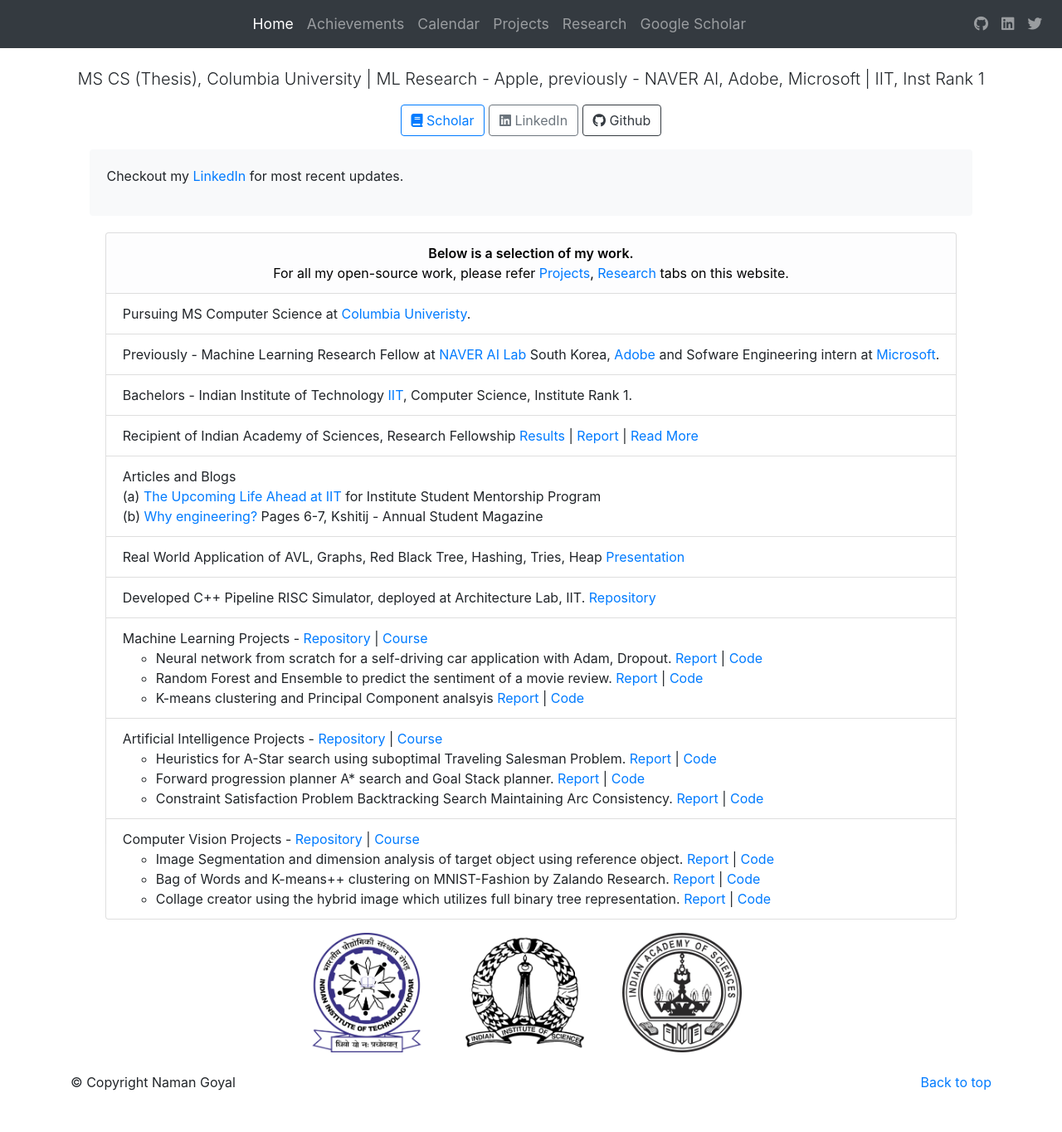
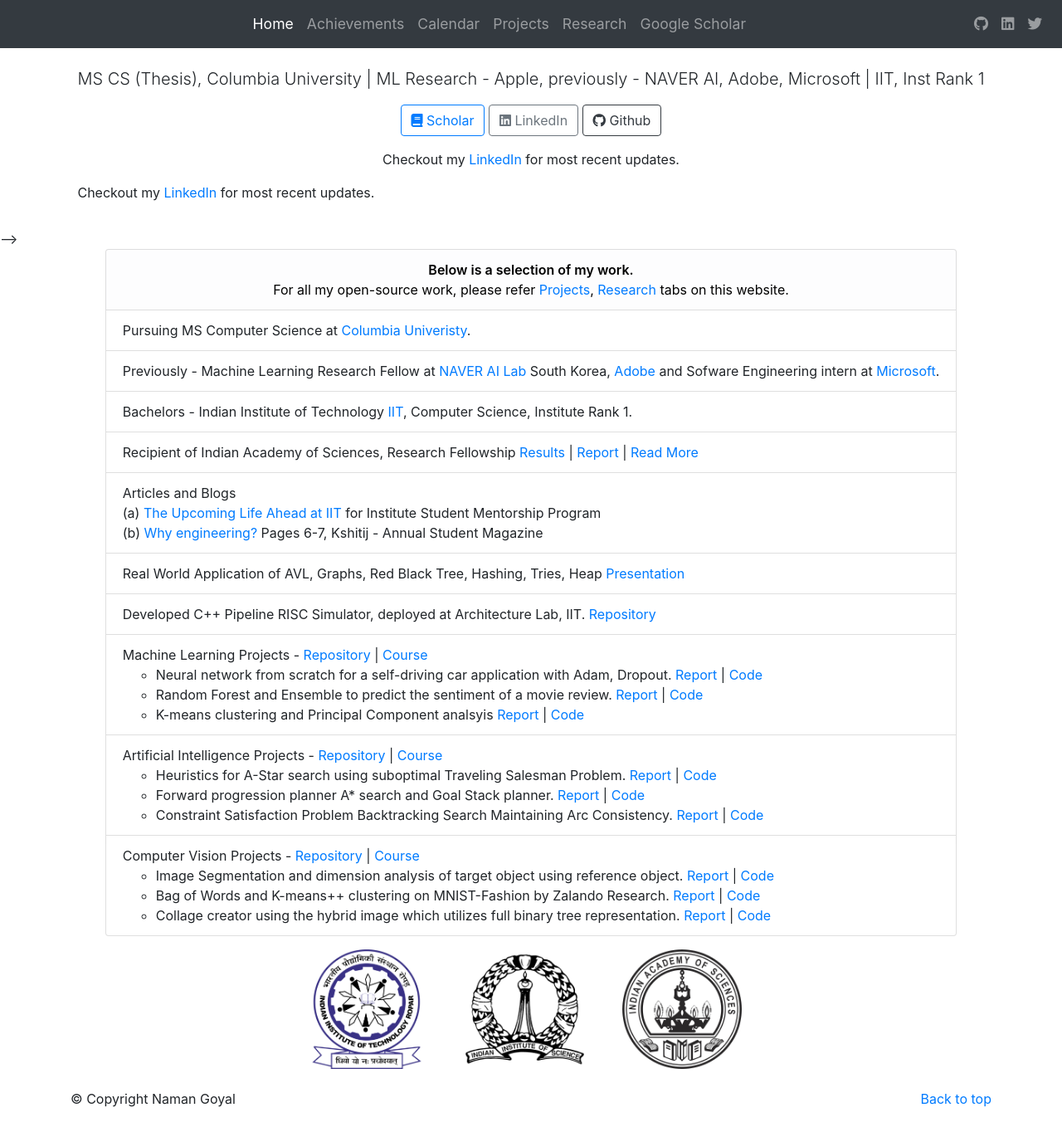
Before and after one commit to thenamangoyal/thenamangoyal.github.io, a Jekyll site: the page built from index.html, in a window 1280 px wide and 1364 px high. Shown: the whole window at 83% size. Built offline with Jekyll 4.4.1, drawn with Linux system fonts in a browser that asks for light colours; nearby versions of some CDN libraries.

Commit message:
Update index.html

```diff
--- a/index.html
+++ b/index.html
@@ -36,7 +36,9 @@ layout: bootstrap
             <a href="ttps://github.com/thenamangoyal">GitHub</a>, <a
             href="https://www.linkedin.com/in/goyal-naman/detail/recent-activity/shares/" title="LinkedIn Posts" target="_blank">LinkedIn</a> and <a href="https://twitter.com/thenamangoyal" title="Twitter">Twitter</a>
         </p> -->
-
+        <p class="text-center">
+            Checkout my  <a target="_blank" href="https://www.linkedin.com/in/goyal-naman/">LinkedIn</a> for most recent updates.
+        </p>
 
         <!-- <p class="text-center">
                 <a target="_blank" href="https://www.linkedin.com/in/goyal-naman"><i class="fab fa-linkedin"></i> &nbsp;linkedin.com/in/goyal-naman</a>
@@ -61,7 +63,7 @@ layout: bootstrap
             </div>
         </div> -->
 
-        <div class="container-fluid">
+<!--         <div class="container-fluid">
             <div class="row justify-content-center">
                 <div class="col-12 col-lg-12">
                     <div class="card w-100 bg-light p-0 m-0 mb-1">
@@ -72,7 +74,7 @@ layout: bootstrap
                     </div>
                 </div>
             </div>
-        </div>
+        </div> -->
 
 
     </div>
```
